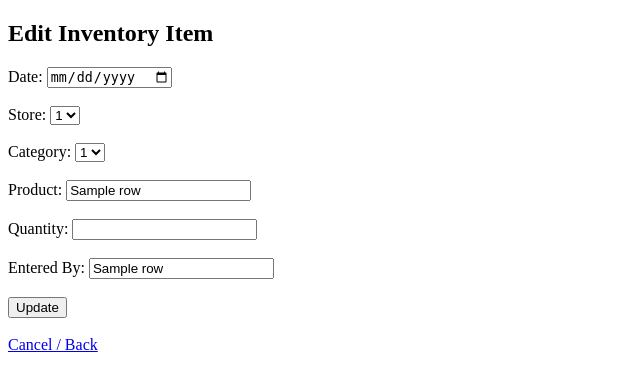
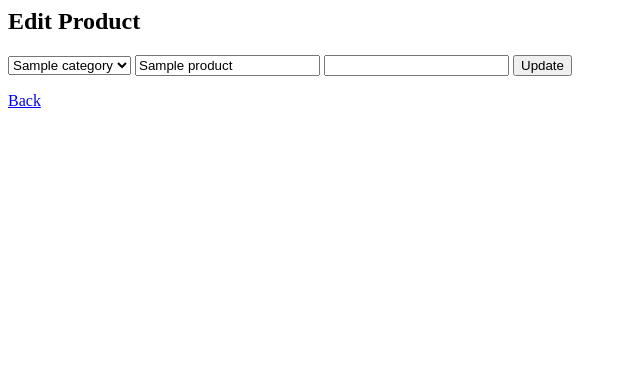
Before and after one commit to hetshah8100/inventory-system, a Flask app: template templates/edit.html in a window 1280 px wide. Shown: the top 391 px of the page, without its empty margins (0-640 px from the left). Run offline with Flask 3, Linux system fonts and the light colour scheme; the template is opened without the code that fills it: most values are stand-ins (such as "Sample title", 1, 10 or a date in 2020); some libraries are stand-ins or nearby versions.

Commit message:
Update edit.html

```diff
--- a/templates/edit.html
+++ b/templates/edit.html
@@ -1,56 +1,16 @@
-<!DOCTYPE html>
-<html>
-<body>
-
-<h2>Edit Inventory Item</h2>
+<h2>Edit Product</h2>
 
 <form method="post">
-
-    Date:
-    <input type="date" name="date" value="{{ row[1] }}" required>
-    <br><br>
-
-    Store:
-    <select name="store" required>
-        {% for s in stores %}
-            <option value="{{ s[0] }}"
-                {% if s[0] == row[2] %}selected{% endif %}>
-                {{ s[0] }}
-            </option>
+    <select name="category">
+        {% for c in categories %}
+        <option {% if c == product[1] %}selected{% endif %}>{{ c }}</option>
         {% endfor %}
     </select>
-    <br><br>
 
-    Category:
-    <select name="category" required>
-        {% for c in categories %}
-            <option value="{{ c[0] }}"
-                {% if c[0] == row[4] %}selected{% endif %}>
-                {{ c[0] }}
-            </option>
-        {% endfor %}
-    </select>
-    <br><br>
+    <input name="product" value="{{ product[2] }}">
+    <input name="quantity" type="number" value="{{ product[3] }}">
 
-    Product:
-    <input type="text" name="product" value="{{ row[3] }}" required>
-    <br><br>
-
-    Quantity:
-    <input type="number" name="quantity" value="{{ row[5] }}" required>
-    <br><br>
-
-    Entered By:
-    <input type="text" name="entered_by" value="{{ row[6] }}" required>
-    <br><br>
-
-    <button type="submit">Update</button>
-
+    <button>Update</button>
 </form>
 
-<br>
-
-<a href="/supervisor">Cancel / Back</a>
-
-</body>
-</html>
+<a href="/supervisor">Back</a>
```
